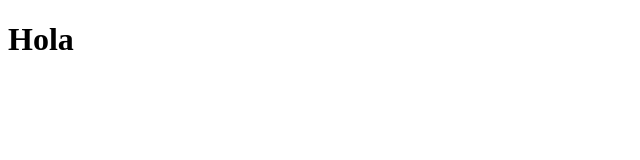
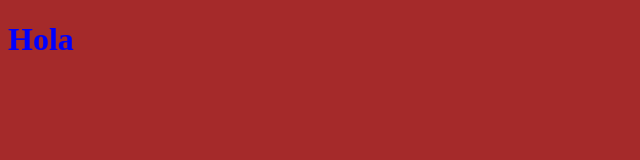
Before and after one commit to camiflores27/practica-lunes-30-3, a plain HTML site: page index.html in a window 1280 px wide. Shown: the whole page, without its empty margins (0-640 px from the left). Drawn offline with Linux system fonts and the light colour scheme.

Commit message:
style fondo

```diff
--- a/index.html
+++ b/index.html
@@ -4,7 +4,7 @@
     <meta charset="UTF-8">
     <meta name="viewport" content="width=, initial-scale=1.0">
     <title>Document</title>
-    <link rel="stylesheet" href="styles.css">
+    <link rel="stylesheet" href="style.css">
 </head>
 <body>
     <h1>Hola</h1>
--- a/style.css
+++ b/style.css
@@ -1,4 +1,4 @@
-p {
+h1 {
   color: blue;
 }
 
```
Also changed, not shown: styles.css (deleted).
